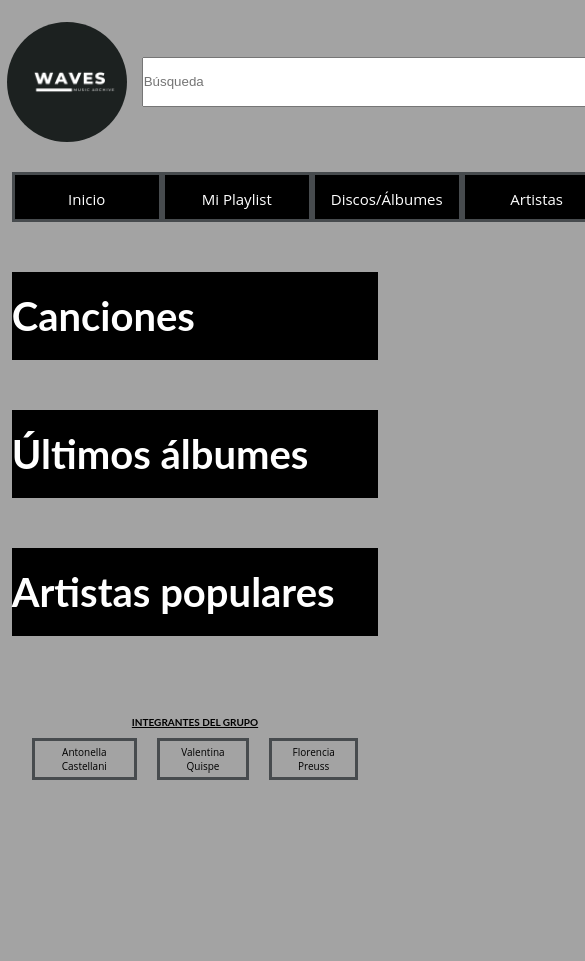
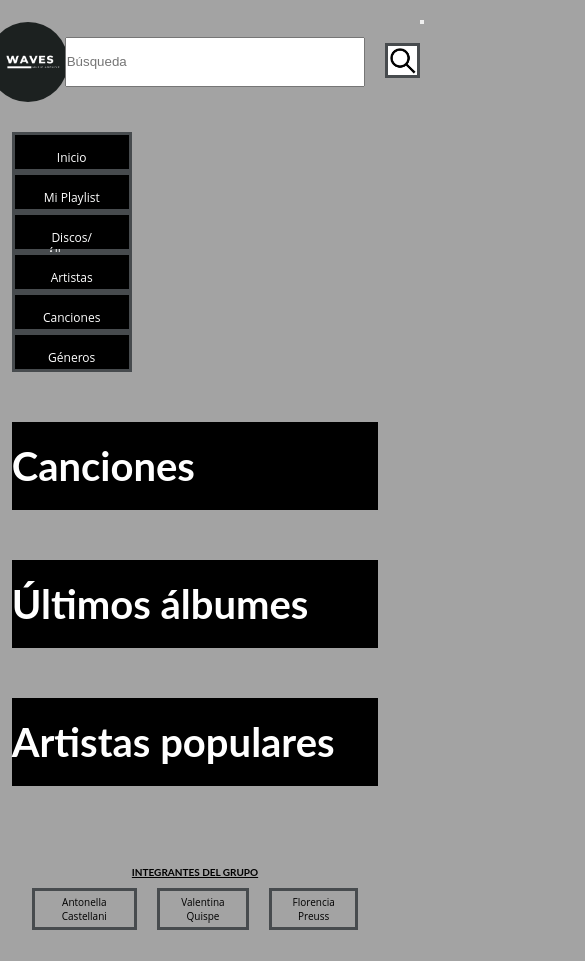
Before and after one commit to florenciapreuss/pi-grupo2-tt-programacion1, a plain HTML site: page index.html in a window 390 px wide. Shown: the top 961 px of the page, 585 px wide, since content can reach past the window. Before the commit the page ends 844 px from the top, so only its background shows below. Drawn offline with Linux system fonts and the light colour scheme; no server answers.

Commit message:
intento de media query

```diff
--- a/css/style.css
+++ b/css/style.css
@@ -543,7 +543,37 @@ body.dark-mode {
     text-align: center;
     font-size: 100%;
     text-decoration: underline;
+}
+/*---------------FOOTER--------------------*/
 
-}
 
-/*---------------FOOTER--------------------*/
+
+/*---------------MEDIA QUERIES--------------------*/
+@media (max-width: 480px) {
+    #logo {
+      width: 80px;
+    }
+
+    .busqueda {
+      width: 300px;
+    }
+    .mode-toggle{
+        display: none;
+    }
+    .linknav {
+      height: 40px;
+      width: 120px;
+      font-size: 12px;
+    }
+
+    .encabezado{
+        width: 30%;
+    }
+
+    .sectionMenuNavegacion ul{
+        width: 30%;
+        flex-direction: row;
+        flex-wrap: wrap;
+    }
+  }
+  /*---------------FIN MEDIA QUERIES--------------------*/
```
